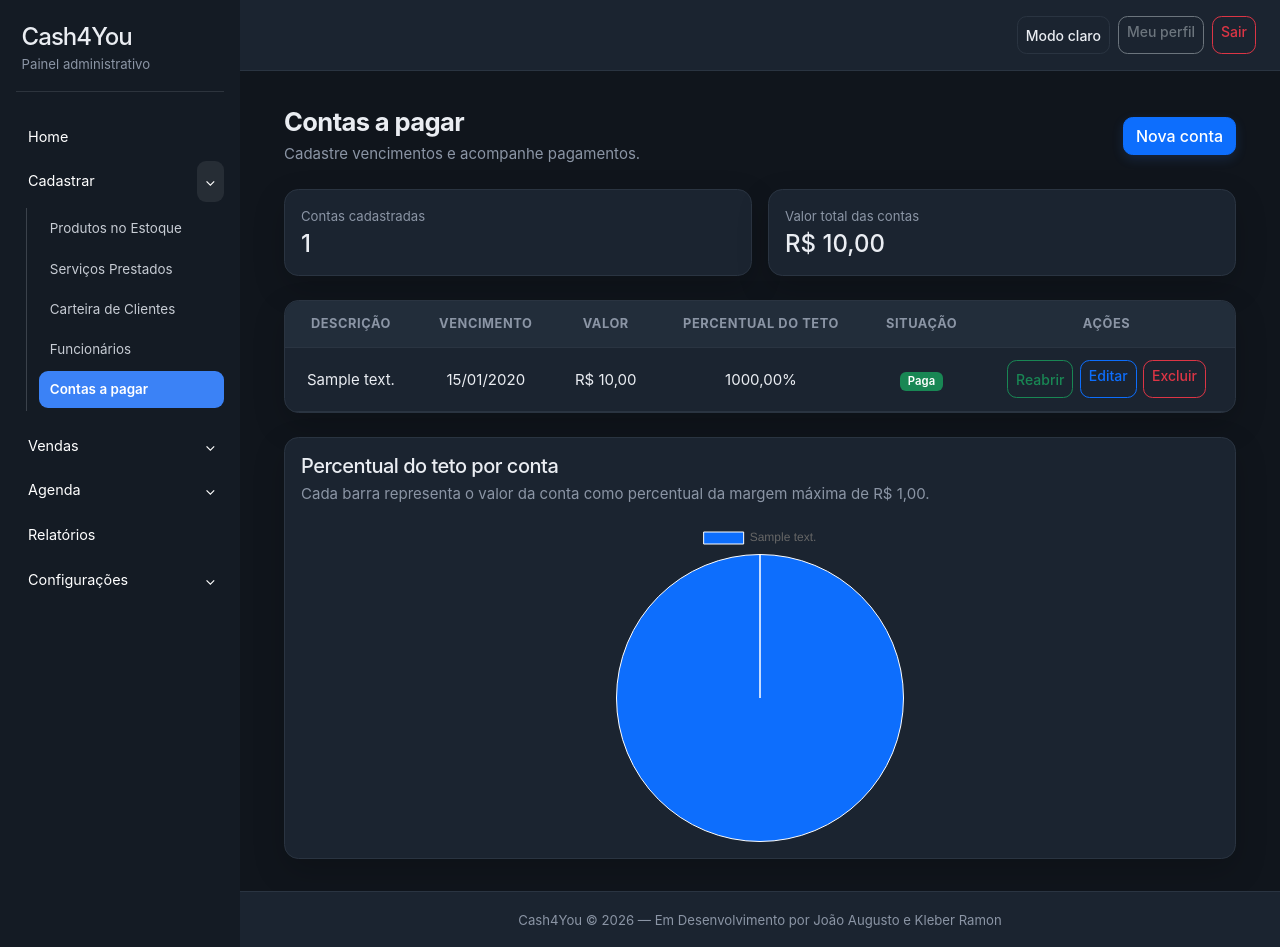
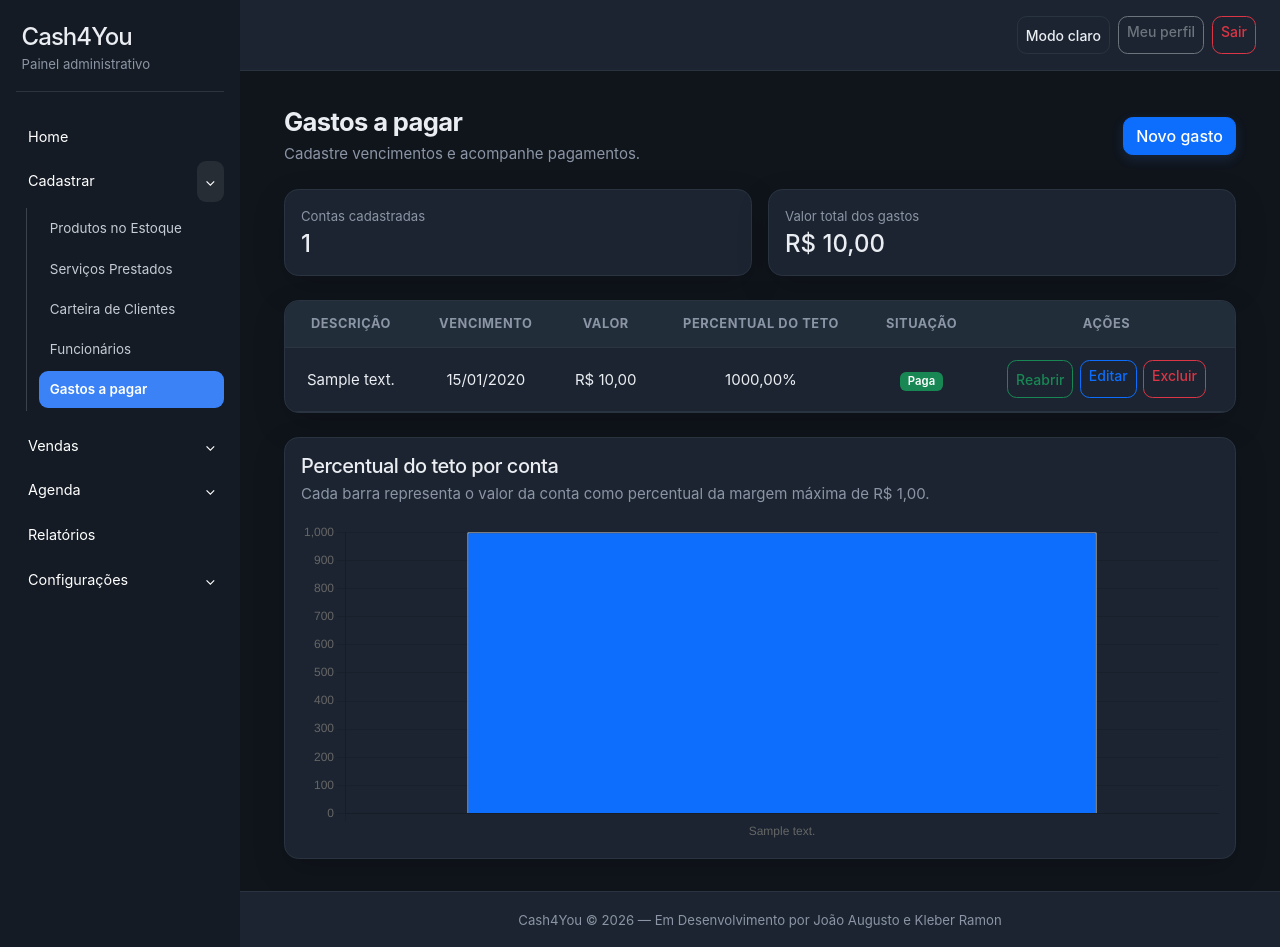
Before and after one commit to Joao0liver/cash4you, a Django app: page /contas-a-pagar/ in a window 1280 px wide. Run offline with Django 5.2, Linux system fonts and the light colour scheme; tables that the repository leaves empty hold one stand-in row (values such as "Sample post").

Commit message:
feat: Gráfico para gastos a pagar

```diff
--- a/conta_pagar/templates/conta_pagar/confirmar_exclusao.html
+++ b/conta_pagar/templates/conta_pagar/confirmar_exclusao.html
@@ -1,6 +1,6 @@
 {% extends "base.html" %}
 
-{% block title %}Excluir conta a pagar | Cash4You{% endblock %}
+{% block title %}Excluir gasto a pagar | Cash4You{% endblock %}
 
 {% block content %}
 <style>
@@ -8,7 +8,7 @@
 </style>
 <div class="container-fluid">
     <div class="mb-4">
-        <h1 class="h3 mb-1">Excluir conta a pagar</h1>
+        <h1 class="h3 mb-1">Excluir gasto a pagar</h1>
         <p class="text-secondary mb-0">Revise os dados antes de confirmar a exclusão.</p>
     </div>
     <div class="card c4y-confirm-card shadow-sm">
--- a/conta_pagar/templates/conta_pagar/listar_contas.html
+++ b/conta_pagar/templates/conta_pagar/listar_contas.html
@@ -1,6 +1,6 @@
 {% extends "base.html" %}
 
-{% block title %}Contas a pagar | Cash4You{% endblock %}
+{% block title %}Gastos a pagar | Cash4You{% endblock %}
 
 {% block content %}
 <style>
@@ -13,10 +13,10 @@
 <div class="container-fluid">
     <div class="d-flex flex-wrap justify-content-between align-items-center gap-3 mb-4">
         <div>
-            <h1 class="h3 mb-1">Contas a pagar</h1>
+            <h1 class="h3 mb-1">Gastos a pagar</h1>
             <p class="text-secondary mb-0">Cadastre vencimentos e acompanhe pagamentos.</p>
         </div>
-        <a href="{% url 'criar_conta_pagar' %}" class="btn btn-primary">Nova conta</a>
+        <a href="{% url 'criar_conta_pagar' %}" class="btn btn-primary">Novo gasto</a>
     </div>
 
     {% if messages %}
@@ -37,7 +37,7 @@
         <div class="col-12 col-md-6">
             <section class="card c4y-table-card shadow-sm h-100" aria-label="Valor total das contas">
                 <div class="card-body">
-                    <div class="small text-muted">Valor total das contas</div>
+                    <div class="small text-muted">Valor total dos gastos</div>
                     <div class="h4 mb-0 mt-1">R$ {{ valor_total_contas|floatformat:2 }}</div>
                 </div>
             </section>
@@ -117,7 +117,7 @@
 <script>
     const percentisContas = JSON.parse(document.getElementById("contas-percentil-dados").textContent);
     new Chart(document.getElementById("contas-percentil-chart"), {
-        type: "pie",
+        type: "bar",
         data: {
             labels: percentisContas.map(conta => conta.descricao),
             datasets: [{
@@ -133,7 +133,10 @@
         },
         options: {
             maintainAspectRatio: false,
-            plugins: { tooltip: { callbacks: { label: contexto => `${contexto.label}: ${contexto.raw.toFixed(2)}% do teto` } } }
+            plugins: {
+                legend: { display: false },
+                tooltip: { callbacks: { label: contexto => `${contexto.label}: ${contexto.raw.toFixed(2)}% do teto` } }
+            }
         }
     });
 </script>
--- a/templates/base.html
+++ b/templates/base.html
@@ -289,7 +289,7 @@
                             </li>
                             <li class="nav-item">
                                 <a href="{% url 'listar_contas_pagar' %}" class="nav-link{% if request.resolver_match.url_name == 'listar_contas_pagar' or request.resolver_match.url_name == 'criar_conta_pagar' or request.resolver_match.url_name == 'editar_conta_pagar' or request.resolver_match.url_name == 'alternar_status_conta' or request.resolver_match.url_name == 'excluir_conta_pagar' %} active{% endif %}">
-                                    Contas a pagar
+                                    Gastos a pagar
                                 </a>
                             </li>
                         </ul>
--- a/templates/cadastros.html
+++ b/templates/cadastros.html
@@ -45,8 +45,8 @@
         <div class="col-12 col-md-6 col-xl-4">
             <a href="{% url 'listar_contas_pagar' %}" class="card h-100 text-decoration-none">
                 <div class="card-body">
-                    <h2 class="h5 card-title">Contas a pagar</h2>
-                    <p class="card-text text-secondary mb-0">Acessar e acompanhar as contas a pagar.</p>
+                    <h2 class="h5 card-title">Gastos a pagar</h2>
+                    <p class="card-text text-secondary mb-0">Acessar e acompanhar os gastos a pagar.</p>
                 </div>
             </a>
         </div>
```
Also changed, not shown: templates/dashboard.html (+6 -6 lines).
